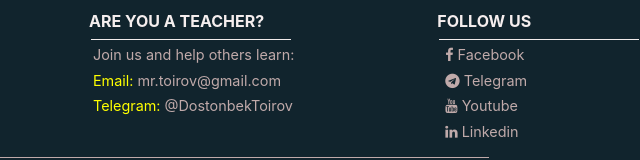
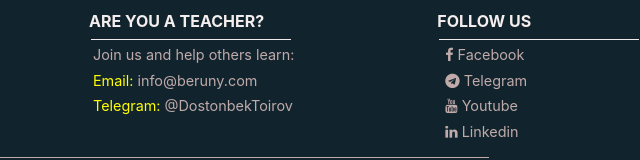
Before and after one commit to Toirov/BA, a plain HTML site: page index.html in a window 1280 px wide. Shown: the part 812-972 px from the top of the page, 471-1111 px from the left. Drawn offline with nearby package versions, Linux system fonts and the light colour scheme.

Commit message:
Changed the email

```diff
--- a/footer.html
+++ b/footer.html
@@ -12,7 +12,7 @@
                 <hr style="border-color:rgb(241, 234, 234);margin:.1rem;width:200px;">
                 <!-- <a href="contact.html" class="btn btn-success btn-md" role="button" aria-pressed="true" style="padding:5px;margin-top:15px">Join Us >></a> -->
                 <p>Join us and help others learn:</p>
-                <p><span style="color:yellow">Email:</span> mr.toirov@gmail.com</p>
+                <p><span style="color:yellow">Email:</span> info@beruny.com</p>
                 <p><span style="color:yellow">Telegram:</span> @DostonbekToirov</p>
             </div>
 
```
Also changed, not shown: courses/Comp_Prog/course_footer.html (+1 -1 lines), courses/Lear_Eng/course_footer.html (+1 -1 lines), courses/Web_Dev/course_footer.html (+1 -1 lines), uz/footer.html (+1 -1 lines).
